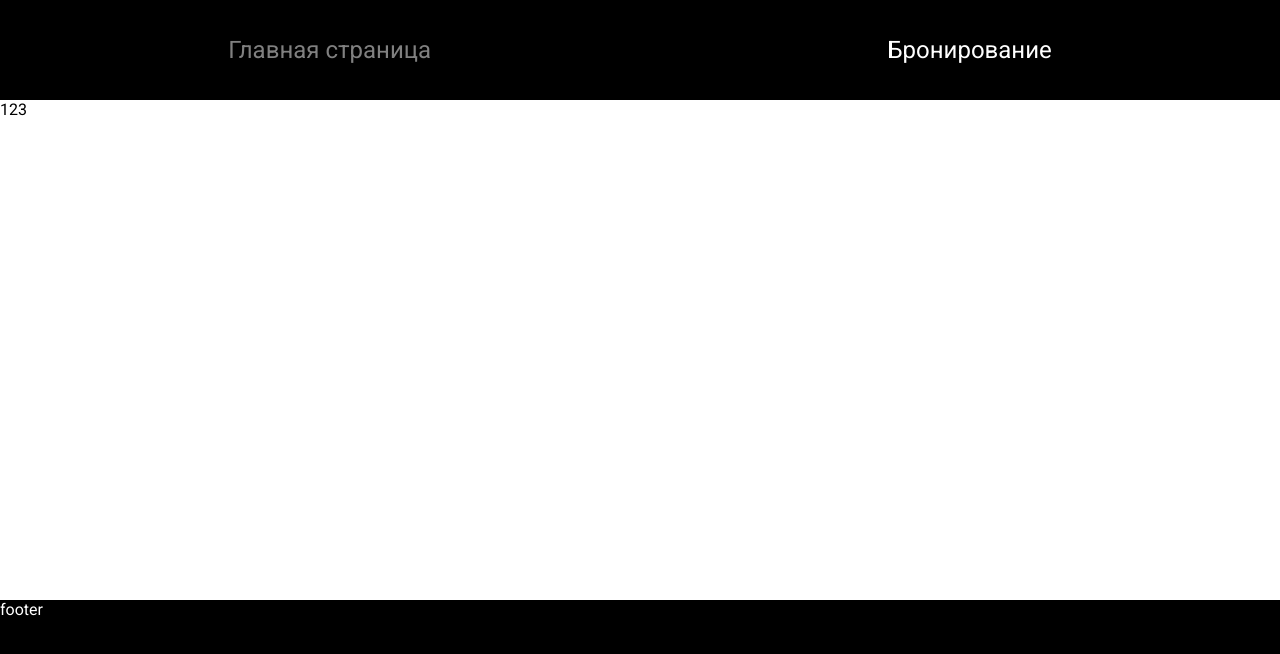
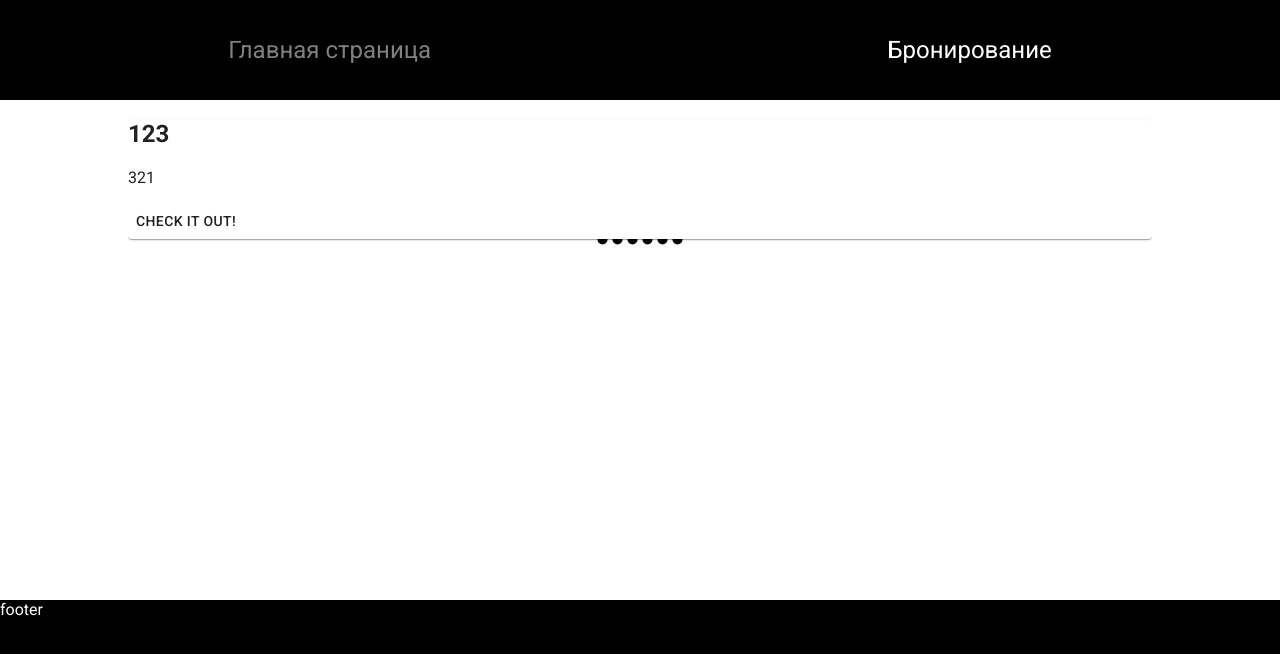
Before and after one commit to Yaniddze/travels, a React (Create React App) app: page / in a window 1280 px wide. Shown: the top 654 px of the page. Built offline with nearby package versions, Linux system fonts and the light colour scheme.

Commit message:
+ Add main page and slider

```diff
--- a/package.json
+++ b/package.json
@@ -3,6 +3,8 @@
   "version": "0.1.0",
   "private": true,
   "dependencies": {
+    "@material-ui/core": "^4.11.3",
+    "@material-ui/icons": "^4.11.2",
     "@testing-library/jest-dom": "^5.11.9",
     "@testing-library/react": "^11.2.5",
     "@testing-library/user-event": "^12.6.3",
@@ -12,6 +14,7 @@
     "@types/react-dom": "^17.0.0",
     "react": "^17.0.1",
     "react-dom": "^17.0.1",
+    "react-material-ui-carousel": "^2.1.2",
     "react-router-dom": "^5.2.0",
     "react-scripts": "4.0.2",
     "styled-components": "^5.2.1",
--- a/public/index.html
+++ b/public/index.html
@@ -17,6 +17,7 @@
     <link rel="manifest" href="%PUBLIC_URL%/manifest.json" />
     <link rel="preconnect" href="https://fonts.gstatic.com">
     <link href="https://fonts.googleapis.com/css2?family=Roboto&display=swap" rel="stylesheet">
+    <link rel="stylesheet" href="https://fonts.googleapis.com/css?family=Roboto:300,400,500,700&display=swap" />
     <!--
       Notice the use of %PUBLIC_URL% in the tags above.
       It will be replaced with the URL of the `public` folder during the build.
--- a/src/appConfig/Routes.tsx
+++ b/src/appConfig/Routes.tsx
@@ -1,12 +1,14 @@
 import { FC } from "react";
 import { Switch, Route, Redirect } from 'react-router-dom';
+
+import {
+  MainPage,
+} from '../pages';
 
 export const Routes: FC = () => (
   <Switch>
     <Route path="/">
-      <div>
-        123
-      </div>
+      <MainPage />
     </Route>
     <Redirect to="/" />
   </Switch>
--- a/src/components/index.ts
+++ b/src/components/index.ts
@@ -1,2 +1,3 @@
 export * from './header';
 export * from './footer';
+export * from './slider';
--- /dev/null
+++ b/src/components/slider/Slider.tsx
@@ -0,0 +1,37 @@
+import Carousel from 'react-material-ui-carousel';
+import { Paper, Button } from '@material-ui/core'
+import { FC } from 'react';
+
+type SliderProps = {
+  children?: never;
+  items: { name: string, description: string }[]
+}
+
+export const Slider: FC<SliderProps> = ({
+  items,
+}: SliderProps) => (
+  <Carousel>
+    {
+      items.map( (item, i) => <Item key={i} name={item.name} description={item.description} /> )
+    }
+  </Carousel>
+)
+
+type ItemProps = {
+  children?: never;
+  name: string;
+  description: string;
+}
+
+const Item: FC<ItemProps> = ({
+  name, description
+}: ItemProps) =>(
+  <Paper>
+    <h2>{name}</h2>
+    <p>{description}</p>
+
+    <Button className="CheckButton">
+      Check it out!
+    </Button>
+  </Paper>
+)
--- /dev/null
+++ b/src/components/slider/index.ts
@@ -0,0 +1 @@
+export * from './Slider';
--- /dev/null
+++ b/src/pageParts/index.ts
@@ -0,0 +1 @@
+export * from './sales';
--- /dev/null
+++ b/src/pageParts/sales/Sales.tsx
@@ -0,0 +1,15 @@
+import { FC } from "react";
+import { Slider } from "../../components";
+
+export const Sales: FC = () => (
+  <Slider
+    items={[
+      {name: '123', description: '321'},
+      {name: '123', description: '321'},
+      {name: '123', description: '321'},
+      {name: '123', description: '321'},
+      {name: '123', description: '321'},
+      {name: '123', description: '321'},
+    ]}
+  />
+)
--- /dev/null
+++ b/src/pageParts/sales/index.ts
@@ -0,0 +1 @@
+export * from './Sales';
--- /dev/null
+++ b/src/pages/MainPage.tsx
@@ -0,0 +1,22 @@
+import { FC } from "react";
+import styled from 'styled-components';
+
+import {
+  Sales,
+} from '../pageParts';
+
+const MainPageWrapper = styled.div`
+  display: flex;
+  > * {
+    margin: 0 auto;
+    width: 80%;
+  }
+`;
+
+export const MainPage: FC = () => (
+  <MainPageWrapper>
+    <div>
+      <Sales />
+    </div>
+  </MainPageWrapper>
+)
--- /dev/null
+++ b/src/pages/index.ts
@@ -0,0 +1 @@
+export * from './MainPage';
```
Also changed, not shown: 1 other file (tests, documents, lock files or other folders).
